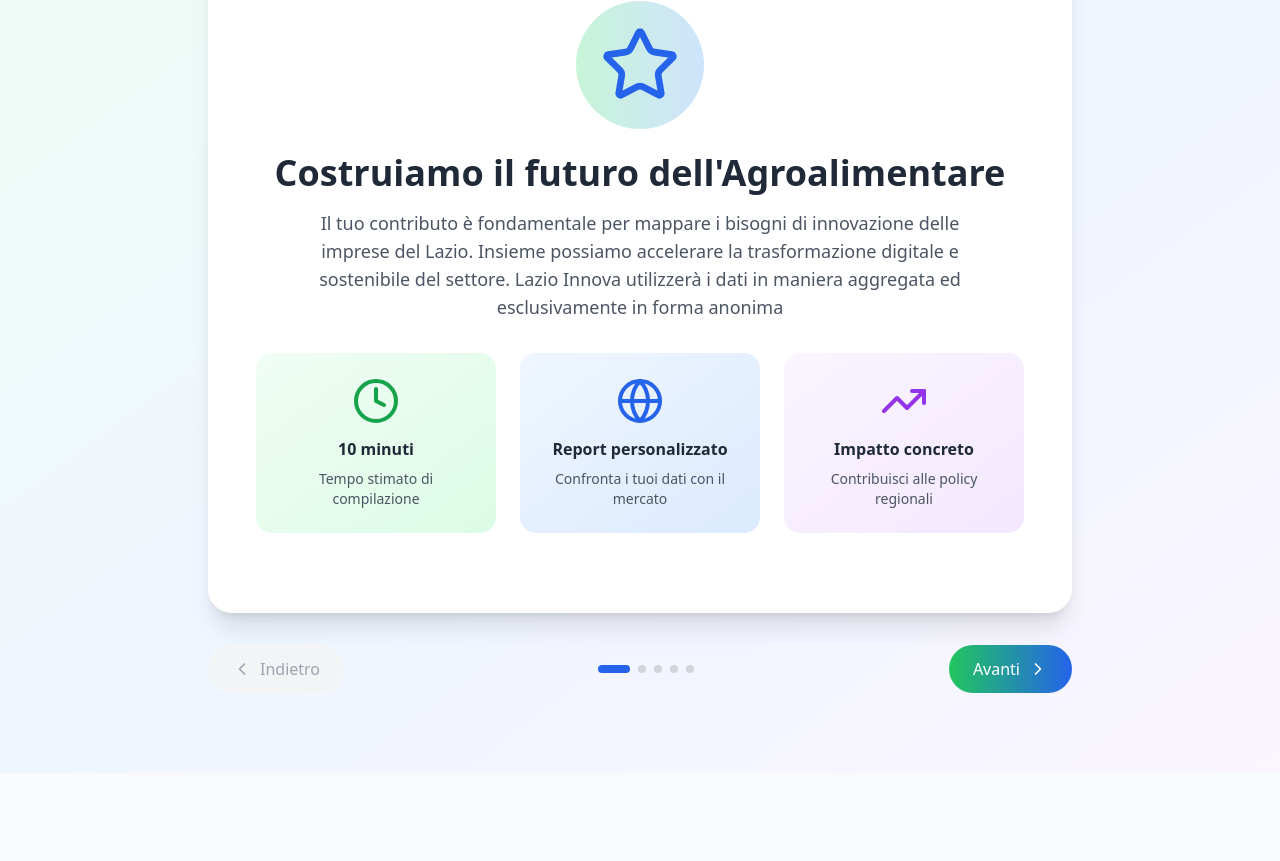
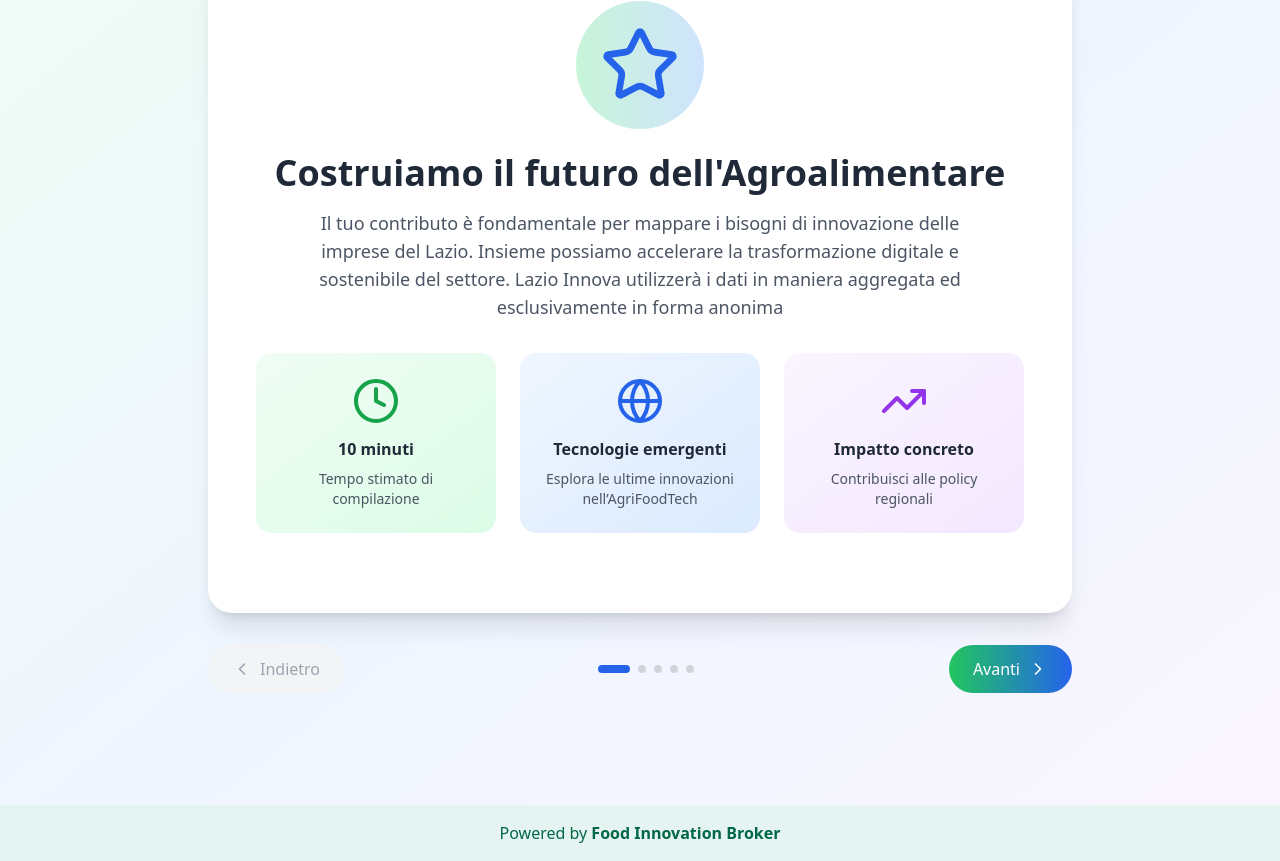
Before and after one commit to vmaretto/QuestionarioAgrifoodtechnew2, a React (Vite) app: page / in a window 1280 px wide. Shown: the part 431-1292 px from the top of the page. Before the commit the page ends 1204 px from the top, so only its background shows below. Built offline with nearby package versions, Linux system fonts and the light colour scheme.

Commit message:
ultime modifiche

```diff
--- a/src/App.tsx
+++ b/src/App.tsx
@@ -2,6 +2,7 @@ import { useState, useEffect } from "react";
 import * as Icons from "lucide-react";
 import { questionnaireAPI } from "./api/questionnaire";
 import Header from "./components/Header";
+import Footer from "./Footer"; // Importa il Footer
 
 // Tipo per trendDetails
 type TrendDetail = {
@@ -639,11 +640,9 @@ const AgriFoodQuestionario = () => {
                   </div>
                   <div className="bg-gradient-to-br from-blue-50 to-blue-100 p-6 rounded-2xl">
                     <Icons.Globe className="w-12 h-12 text-blue-600 mx-auto mb-3" />
-                    <h3 className="font-semibold mb-2">
-                      Report personalizzato
-                    </h3>
+                    <h3 className="font-semibold mb-2">Tecnologie emergenti</h3>
                     <p className="text-sm text-gray-600">
-                      Confronta i tuoi dati con il mercato
+                      Esplora le ultime innovazioni nell’AgriFoodTech
                     </p>
                   </div>
                   <div className="bg-gradient-to-br from-purple-50 to-purple-100 p-6 rounded-2xl">
@@ -870,8 +869,8 @@ const AgriFoodQuestionario = () => {
                     Seleziona le tecnologie emergenti
                   </h2>
                   <p className="text-gray-600">
-                    Scegli preferibilmente almeno 4 tecnologie rilevanti per la tua impresa
-                    nei prossimi 2-3 anni
+                    Scegli preferibilmente almeno 4 tecnologie rilevanti per la
+                    tua impresa nei prossimi 2-3 anni
                   </p>
                   <div className="mt-3 flex items-center gap-2">
                     <div className="flex gap-1">
@@ -1381,6 +1380,9 @@ const AgriFoodQuestionario = () => {
             </div>
           </div>
         </main>
+
+        {/* Aggiungi il Footer qui, sotto il contenuto del questionario */}
+        <Footer />
       </div>
     </>
   );
--- /dev/null
+++ b/src/Footer.tsx
@@ -0,0 +1,21 @@
+const Footer = () => {
+  return (
+    <footer className="bg-[#e6f4f1] text-[#006747] p-4 mt-8">
+      <div className="container mx-auto text-center">
+        <p>
+          Powered by{" "}
+          <a
+            href="https://www.foodinnovationbroker.it/"
+            target="_blank"
+            rel="noopener noreferrer"
+            className="font-semibold text-[#006747] hover:underline"
+          >
+            Food Innovation Broker
+          </a>
+        </p>
+      </div>
+    </footer>
+  );
+};
+
+export default Footer;
```
